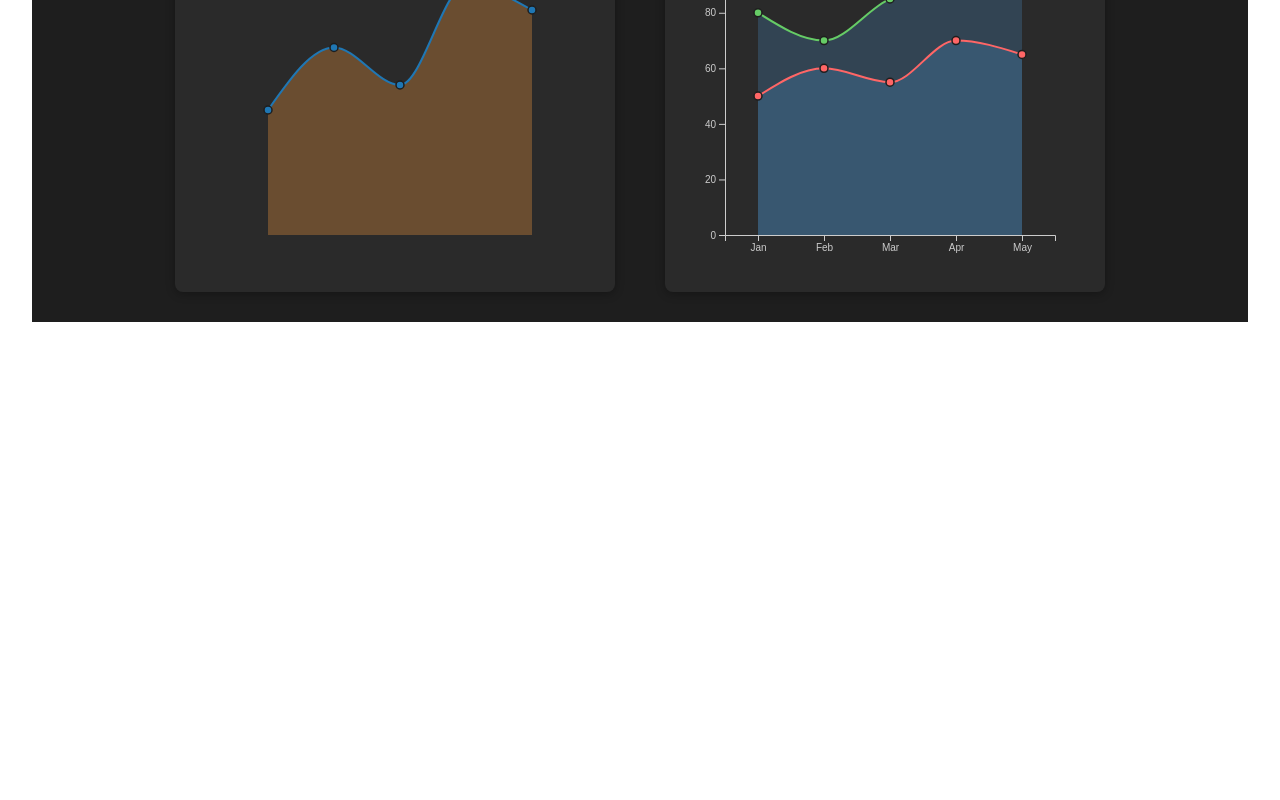
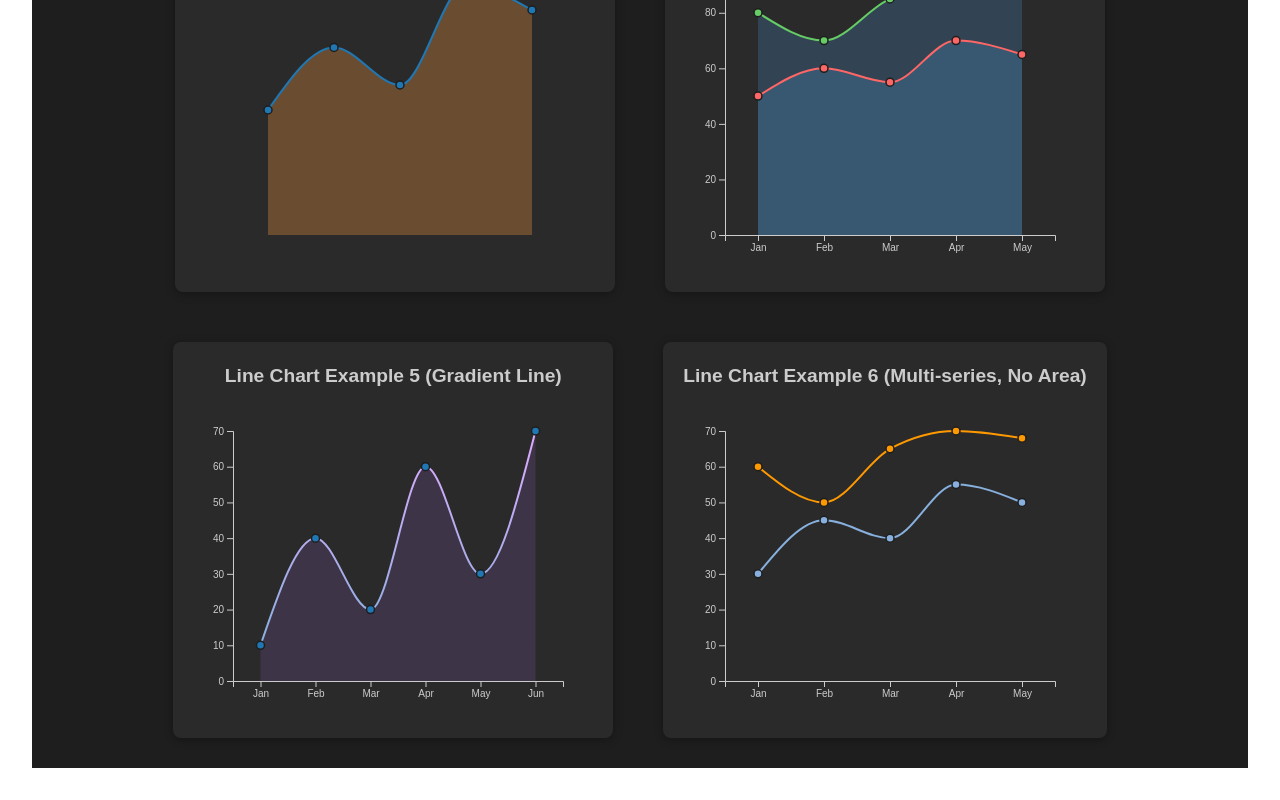
Before and after one commit to harshattray/apus, a React (Vite) app: page / in a window 1280 px wide. Shown: the part 1188-1988 px from the top of the page. Before the commit the page ends 1542 px from the top, so only its background shows below. Built offline with nearby package versions, Linux system fonts and the light colour scheme.

Commit message:
feat: Line graph area made optional

```diff
--- a/src/demo/App.tsx
+++ b/src/demo/App.tsx
@@ -66,6 +66,43 @@ function App() {
     },
   ];
 
+  const multiLineNoAreaData = [
+    {
+      name: 'Series A',
+      values: [
+        { label: 'Jan', value: 30 },
+        { label: 'Feb', value: 45 },
+        { label: 'Mar', value: 40 },
+        { label: 'Apr', value: 55 },
+        { label: 'May', value: 50 },
+      ],
+    },
+    {
+      name: 'Series B',
+      values: [
+        { label: 'Jan', value: 60 },
+        { label: 'Feb', value: 50 },
+        { label: 'Mar', value: 65 },
+        { label: 'Apr', value: 70 },
+        { label: 'May', value: 68 },
+      ],
+    },
+  ];
+
+  const gradientLineData = [
+    {
+      name: 'Gradient Series',
+      values: [
+        { label: 'Jan', value: 10 },
+        { label: 'Feb', value: 40 },
+        { label: 'Mar', value: 20 },
+        { label: 'Apr', value: 60 },
+        { label: 'May', value: 30 },
+        { label: 'Jun', value: 70 },
+      ],
+    },
+  ];
+
   return (
     <div className="App">
       <h1>Chart Library Demo</h1>
@@ -126,6 +163,28 @@ function App() {
             pointColor="#ffffff"
           />
         </div>
+         <div className="chart">
+          <h2>Line Chart Example 5 (Gradient Line)</h2>
+          <LineChart
+            data={gradientLineData}
+            width={400}
+            height={300}
+            lineGradientColors={['#e0aaff', '#88b0de']}
+            areaColor="rgba(140, 92, 185, 0.2)"
+            pointColor="#e0aaff"
+          />
+        </div>
+         <div className="chart">
+          <h2>Line Chart Example 6 (Multi-series, No Area)</h2>
+          <LineChart
+            data={multiLineNoAreaData}
+            width={400}
+            height={300}
+            showArea={false}
+            lineColors={['#88b0de', '#ff9900']}
+            pointColor="#ffffff"
+          />
+        </div>
       </div>
     </div>
   )
--- a/src/lib/LineChart.tsx
+++ b/src/lib/LineChart.tsx
@@ -5,7 +5,7 @@ export type LineChartProps = {
   data: { name: string; values: { label: string | number; value: number }[] }[];
   width: number;
   height: number;
-  lineColors?: string | string[]; // Allow single color (using a scale) or array of colors
+  lineColors?: string | string[];
   areaColor?: string;
   pointColor?: string;
   margin?: { top: number; right: number; bottom: number; left: number };
@@ -19,6 +19,8 @@ export type LineChartProps = {
   tooltipBorderRadius?: string;
   tooltipFontSize?: string;
   areaGradientColors?: string[];
+  lineGradientColors?: string[];
+  showArea?: boolean;
 };
 
 export const LineChart: React.FC<LineChartProps> = ({
@@ -39,6 +41,8 @@ export const LineChart: React.FC<LineChartProps> = ({
   tooltipBorderRadius = '4px',
   tooltipFontSize = '12px',
   areaGradientColors,
+  lineGradientColors,
+  showArea = true,
 }) => {
   const ref = useRef<SVGSVGElement | null>(null);
 
@@ -106,6 +110,24 @@ export const LineChart: React.FC<LineChartProps> = ({
         .attr('stop-color', (d) => d);
     }
 
+    // Define line gradient if colors are provided
+    if (lineGradientColors && lineGradientColors.length > 1) {
+      const lineGradient = svg.append('defs')
+        .append('linearGradient')
+        .attr('id', 'lineGradient')
+        .attr('x1', '0%')
+        .attr('y1', '0%')
+        .attr('x2', '0%')
+        .attr('y2', '100%');
+
+      lineGradient.selectAll('stop')
+        .data(lineGradientColors)
+        .enter()
+        .append('stop')
+        .attr('offset', (d, i) => `${i / (lineGradientColors.length - 1) * 100}%`)
+        .attr('stop-color', (d) => d);
+    }
+
     // Add grid lines if enabled
     if (showGridLines) {
       g.append('g')
@@ -115,7 +137,8 @@ export const LineChart: React.FC<LineChartProps> = ({
         .attr('stroke', '#444444');
     }
 
-    // Append the area paths (one for each series)
+    // Append the area paths (one for each series) if showArea is true
+    if (showArea) {
       g.selectAll('.area')
         .data(data)
         .enter()
@@ -123,6 +146,7 @@ export const LineChart: React.FC<LineChartProps> = ({
         .attr('class', 'area')
         .attr('fill', (d, i) => (i === 0 && areaGradientColors && areaGradientColors.length > 1) ? 'url(#areaGradient)' : areaColor)
         .attr('d', (d) => area(d.values));
+    }
 
     // Append the line paths (one for each series)
     g.selectAll('.line')
@@ -131,7 +155,7 @@ export const LineChart: React.FC<LineChartProps> = ({
       .append('path')
       .attr('class', 'line')
       .attr('fill', 'none')
-      .attr('stroke', (d) => colorScale(d.name))
+      .attr('stroke', lineGradientColors && lineGradientColors.length > 1 ? 'url(#lineGradient)' : (d) => colorScale(d.name))
       .attr('stroke-width', 2)
       .attr('d', (d) => line(d.values));
 
@@ -203,7 +227,7 @@ export const LineChart: React.FC<LineChartProps> = ({
       tooltip.remove();
     };
 
-  }, [data, width, height, lineColors, areaColor, pointColor, margin, yAxisTicks, showXAxis, showYAxis, showGridLines, tooltipBackgroundColor, tooltipTextColor, tooltipPadding, tooltipBorderRadius, tooltipFontSize, areaGradientColors]);
+  }, [data, width, height, lineColors, areaColor, pointColor, margin, yAxisTicks, showXAxis, showYAxis, showGridLines, tooltipBackgroundColor, tooltipTextColor, tooltipPadding, tooltipBorderRadius, tooltipFontSize, areaGradientColors, lineGradientColors, showArea]);
 
   return <svg ref={ref} width={width} height={height} />;
 };
```
Lines whose indentation alone changed are shown as unchanged.
